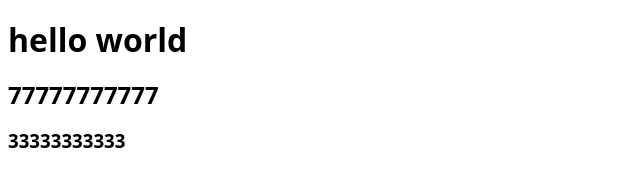
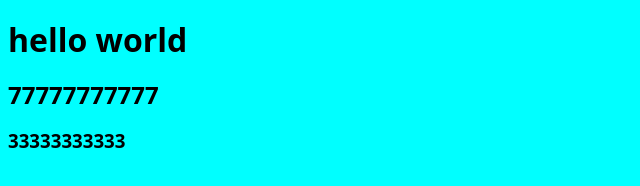
Before and after one commit to artem1914/playzone, a plain HTML site: page dest/index.html in a window 1280 px wide. Shown: the whole page, without its empty margins (0-640 px from the left). Drawn offline with Linux system fonts and the light colour scheme.

Commit message:
поменял фон

```diff
--- a/src/precss/styles.less
+++ b/src/precss/styles.less
@@ -7,6 +7,7 @@
 html,
 body{
 	box-sizing: border-box;
+	background-color: aqua;
 }
 
 *,
```
Also changed, not shown: dest/css/styles.css.
